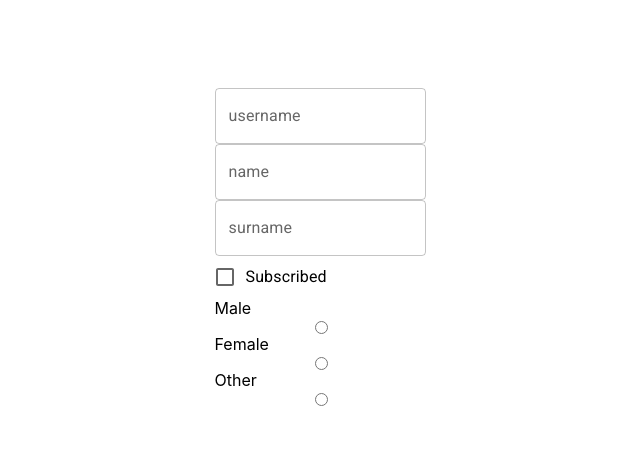
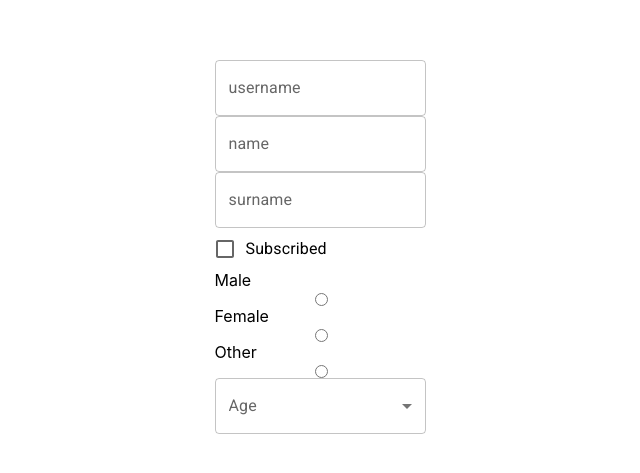
Before and after one commit to stefania120/react-course, a React (Create React App) app: page / in a window 1280 px wide. Shown: the part 153-626 px from the top of the page, without its empty margins (320-960 px from the left). Built offline with nearby package versions, Linux system fonts and the light colour scheme.

Commit message:
Add Menu Item

```diff
--- a/src/App.js
+++ b/src/App.js
@@ -6,6 +6,10 @@ import {
   FormControlLabel,
   Checkbox,
   FormGroup,
+  InputLabel,
+  MenuItem,
+  FormControl,
+  Select,
 } from "@mui/material";
 
 const char = {
@@ -83,23 +87,20 @@ class App extends React.Component {
       name: "",
       surname: "",
       subscribed: false,
-      gender: ""
+      gender: "",
+      age: "",
     };
   }
 
   handleChange = (e) => {
     console.log("event", e);
-    const { value, name, checked, target } = e.target;
+    const { value, name, checked, target, type } = e.target;
     // this.setState({ username: e.target.value });
-    if (e.target.type === "checkbox") {
-      this.setState((prevSteate) => {
-        return { ...prevSteate, [name]: checked };
+    // const test = condizione ? valoreSeVero : valoreSeFalso
+      this.setState(prevSteate => {
+        return { ...prevSteate, [name]: type === 'checkbox' ? checked : value
+        };
       });
-    } else {
-      this.setState((prevSteate) => {
-        return { ...prevSteate, [name]: value };
-      });
-    }
   };
   render() {
     return (
@@ -108,7 +109,7 @@ class App extends React.Component {
       // </section>
       <>
         <h2>{this.state.username}</h2>
-        <form style={{ display: "flex", flexDirection: "column"}}>
+        <form style={{ display: "flex", flexDirection: "column" }}>
           <TextField
             value={this.state.username}
             onChange={this.handleChange}
@@ -143,11 +144,43 @@ class App extends React.Component {
             label="Subscribed"
           />
           <label>Male</label>
-          <input type="radio" name="gender" value="male" onChange={this.handleChange}></input>
+          <input
+            type="radio"
+            name="gender"
+            value="male"
+            onChange={this.handleChange}
+          ></input>
           <label>Female</label>
-          <input type="radio" name="gender" value="female" onChange={this.handleChange}></input>
+          <input
+            type="radio"
+            name="gender"
+            value="female"
+            onChange={this.handleChange}
+          ></input>
           <label>Other</label>
-          <input type="radio" name="gender" value="other" onChange={this.handleChange}></input>
+          <input
+            type="radio"
+            name="gender"
+            value="other"
+            onChange={this.handleChange}
+          ></input>
+          <FormControl>
+            <InputLabel id="demo-simple-select-filled-label">Age</InputLabel>
+            <Select
+              labelId="demo-simple-select-filled-label"
+              id="demo-simple-select-filled"
+              value={this.state.age}
+              onChange={this.handleChange}
+              name="age"
+            >
+              <MenuItem value="">
+                <em>None</em>
+              </MenuItem>
+              <MenuItem value={10}>10</MenuItem>
+              <MenuItem value={20}>20</MenuItem>
+              <MenuItem value={30}>30</MenuItem>
+            </Select>
+          </FormControl>
         </form>
       </>
     );
```
